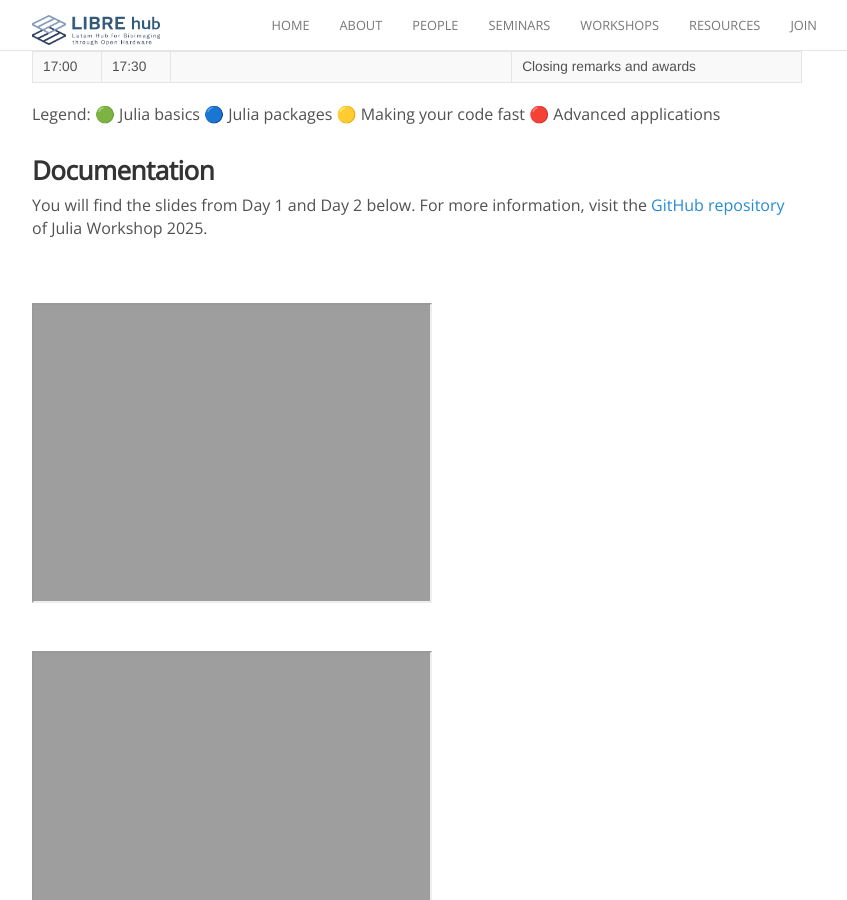
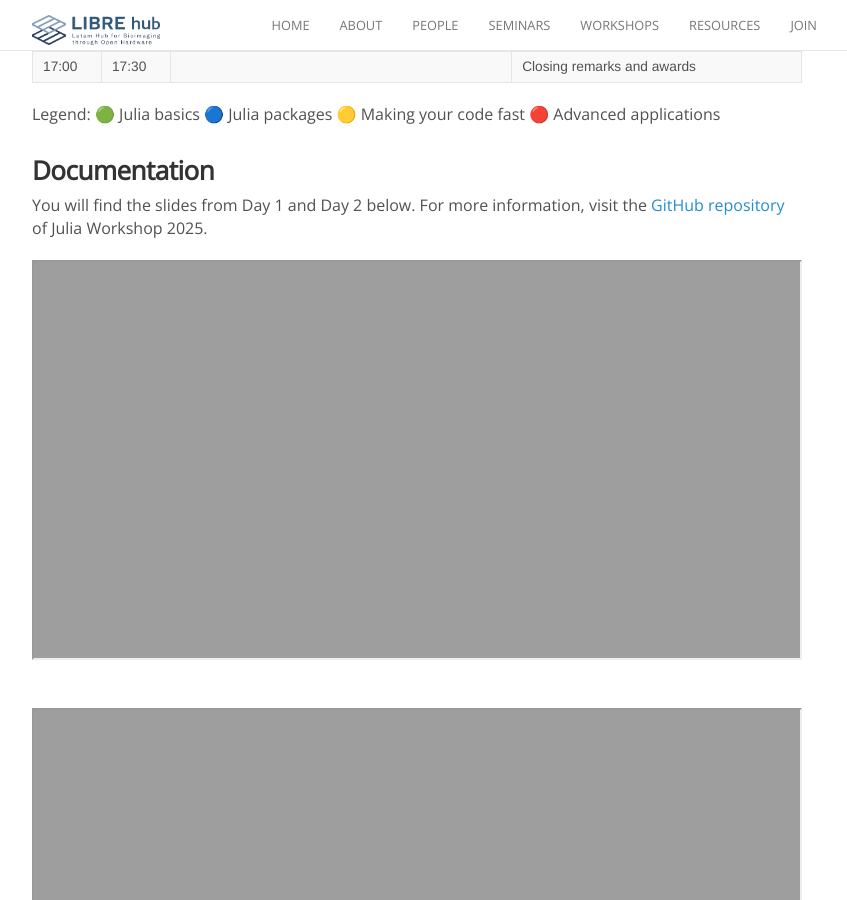
Before and after one commit to LIBREhub/LIBREhub.github.io, a Jekyll site: the page built from _posts/2024-12-19-julia-ws-2024.md, in a window 1280 px wide and 900 px high, scrolled down 2319 px. Shown: the whole window, without its empty margins (223-1070 px from the left). Built offline with Jekyll 4.4.1, drawn with Linux system fonts in a browser that asks for light colours; nearby versions of some CDN libraries.

Commit message:
Update iframe format

```diff
--- a/_posts/2024-12-19-julia-ws-2024.md
+++ b/_posts/2024-12-19-julia-ws-2024.md
@@ -86,14 +86,12 @@ Legend:
 
 You will find the slides from Day 1 and Day 2 below. For more information, visit the [GitHub repository](https://github.com/LIBREhub/Advanced-Scientific-Computing-Using-Julia/) of Julia Workshop 2025.
 
-<br>
-
-<iframe src="https://librehub.github.io/Advanced-Scientific-Computing-Using-Julia/slides/Day%201/Introduction%20to%20Julia.html" width="400" height="300" frameborder="1" allowfullscreen="true">
+<iframe src="https://librehub.github.io/Advanced-Scientific-Computing-Using-Julia/slides/Day%201/Introduction%20to%20Julia.html" width="100%" height="400" frameborder="1" allowfullscreen="true">
 </iframe>
 
 <br>
 
-<iframe src="https://librehub.github.io/Advanced-Scientific-Computing-Using-Julia/slides/Day 2/Optimizing_your_code.html" width="400" height="300" frameborder="1" allowfullscreen="true">
+<iframe src="https://librehub.github.io/Advanced-Scientific-Computing-Using-Julia/slides/Day 2/Optimizing_your_code.html" width="100%" height="400" frameborder="1" allowfullscreen="true">
 </iframe>
 
 <br>
```
